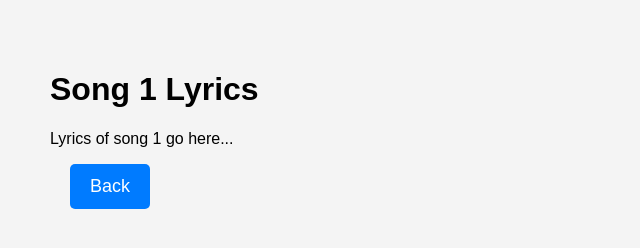
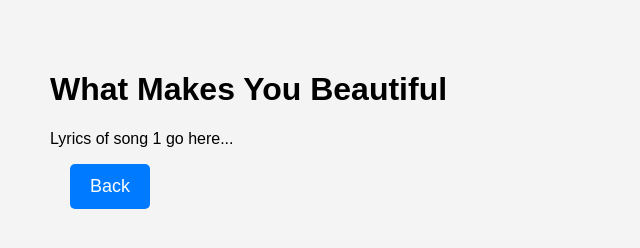
Before and after one commit to Teejay225-src/songs, a plain HTML site: page index.html in a window 1280 px wide. Both pictures are taken after a click on the button "Song 1". Shown: the whole page, without its empty margins (0-640 px from the left). Drawn offline with Linux system fonts and the light colour scheme.

Commit message:
Update index.html

```diff
--- a/index.html
+++ b/index.html
@@ -35,7 +35,7 @@
     </div>
 
     <div id="song1" class="slide">
-        <h1>Song 1 Lyrics</h1>
+        <h1>What Makes You Beautiful</h1>
         <p>Lyrics of song 1 go here...</p>
         <button class="back-button" onclick="showSlide('slide1')">Back</button>
     </div>
```
